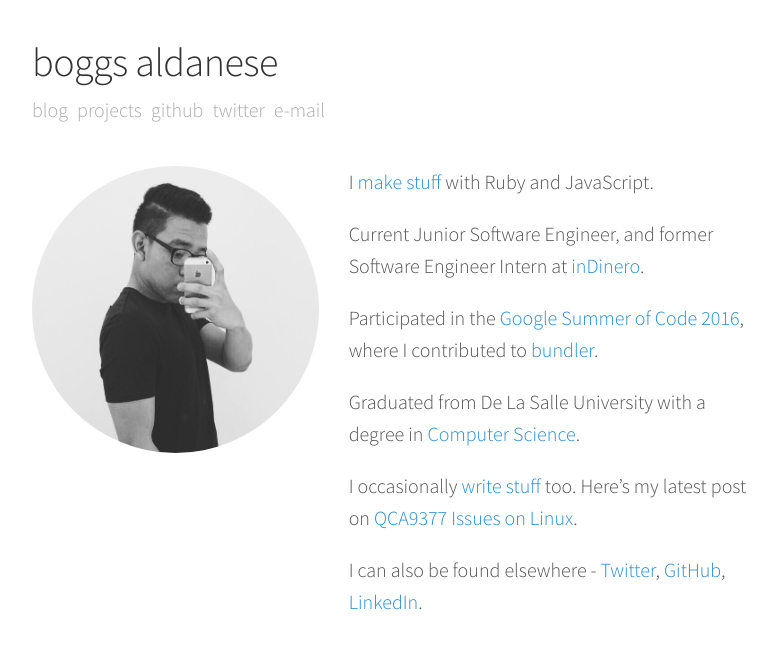
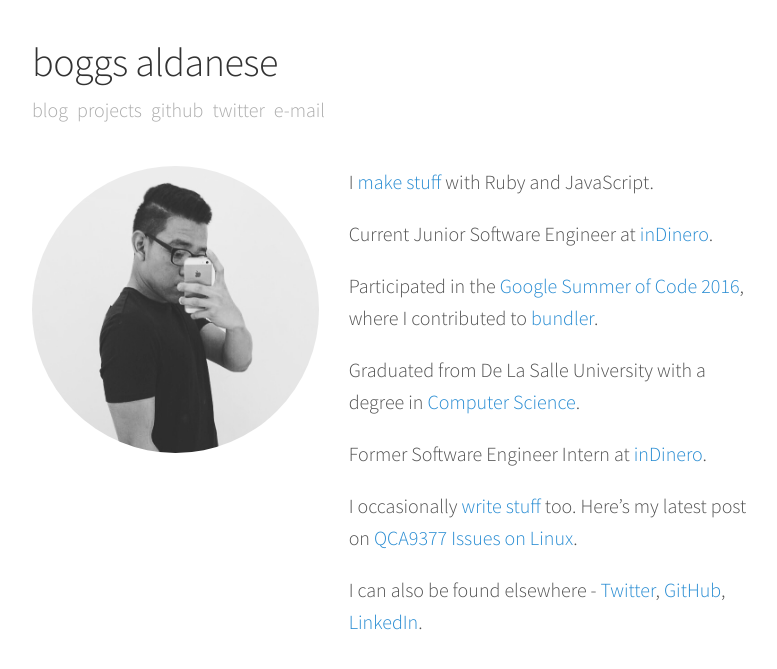
Before and after one commit to b-ggs/b-ggs.github.io, a Jekyll site: the page built from index.md, in a window 1280 px wide. Shown: the top 669 px of the page, without its empty margins (243-1020 px from the left). Built offline with Jekyll 4.4.1, drawn with Linux system fonts in a browser that asks for light colours; nearby versions of some CDN libraries.

Commit message:
Update index

```diff
--- a/index.md
+++ b/index.md
@@ -5,11 +5,13 @@
 
 I [make stuff][make] with Ruby and JavaScript.
 
-Current Junior Software Engineer, and former Software Engineer Intern at [inDinero][ind]{:target="\_blank"}.
+Current Junior Software Engineer at [inDinero][ind]{:target="\_blank"}.
 
 Participated in the [Google Summer of Code 2016][gsoc]{:target="\_blank"}, where I contributed to [bundler][bundler]{:target="\_blank"}.
 
 Graduated from De La Salle University with a degree in [Computer Science][csst]{:target="\_blank"}.
+
+Former Software Engineer Intern at [inDinero][ind]{:target="\_blank"}.
 
 I occasionally [write stuff][write] too. Here's my latest post on [{{ site.posts[0].title }}][latest].
 
```
